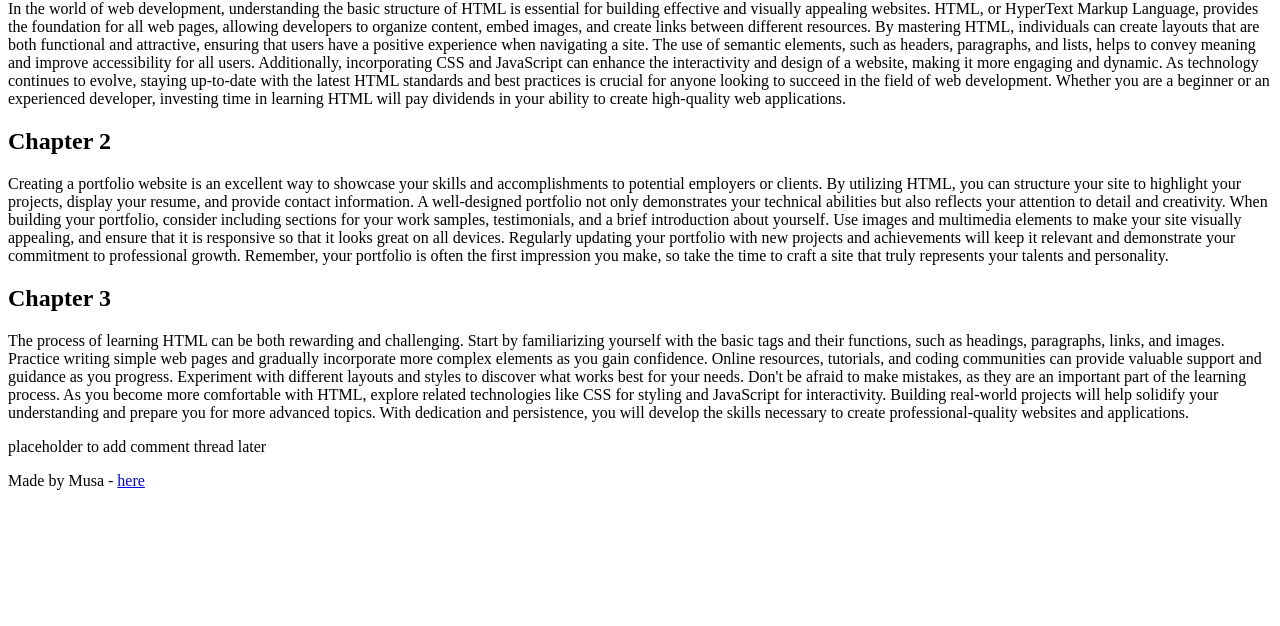
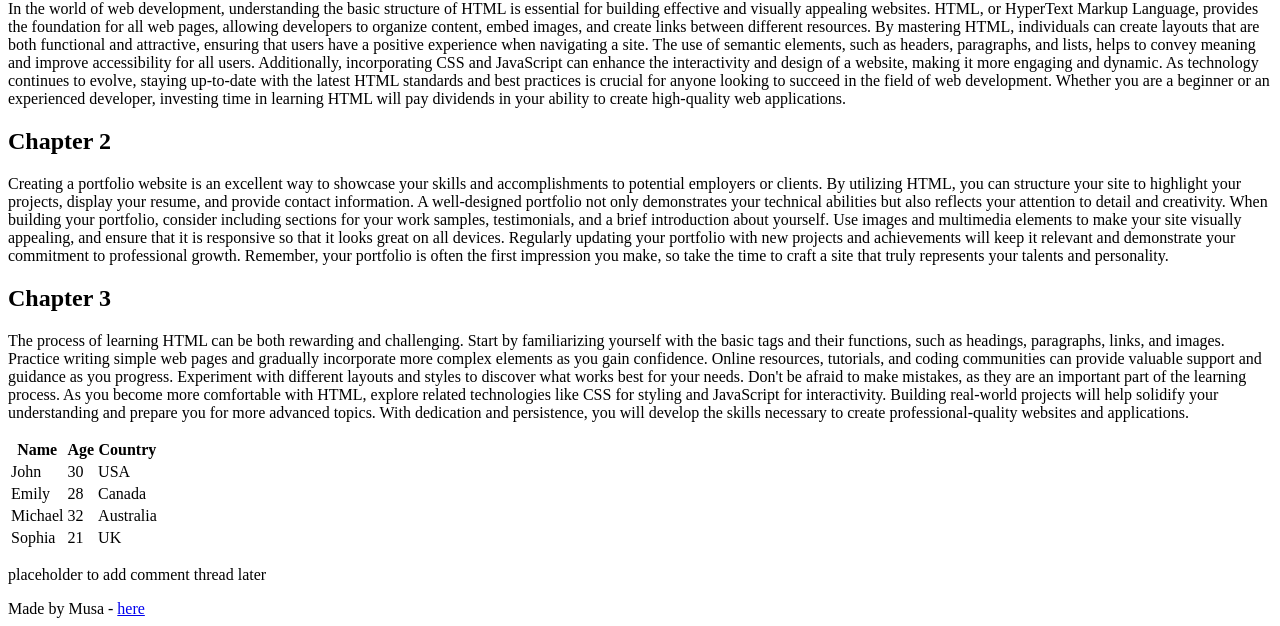
Before and after one commit to musa-bojang/My_First_Portfolio, a plain HTML site: page html_basic/index.html in a window 1280 px wide. Shown: the part 766-1392 px from the top of the page. Before the commit the page ends 1264 px from the top, so only its background shows below. Drawn offline with Linux system fonts and the light colour scheme.

Commit message:
Add some level of creativity

```diff
--- a/html_basic/index.html
+++ b/html_basic/index.html
@@ -38,6 +38,37 @@
     <p>
         The process of learning HTML can be both rewarding and challenging. Start by familiarizing yourself with the basic tags and their functions, such as headings, paragraphs, links, and images. Practice writing simple web pages and gradually incorporate more complex elements as you gain confidence. Online resources, tutorials, and coding communities can provide valuable support and guidance as you progress. Experiment with different layouts and styles to discover what works best for your needs. Don't be afraid to make mistakes, as they are an important part of the learning process. As you become more comfortable with HTML, explore related technologies like CSS for styling and JavaScript for interactivity. Building real-world projects will help solidify your understanding and prepare you for more advanced topics. With dedication and persistence, you will develop the skills necessary to create professional-quality websites and applications.
     </p>
+    <table>
+        <thead>
+            <tr >
+                <th>Name</th>
+                <th>Age</th>
+                <th>Country</th>
+            </tr>
+        </thead>
+        <tbody>
+            <tr>
+            <td>John</td>
+            <td>30</td>
+            <td>USA</td>
+            </tr>
+            <tr>
+                <td>Emily</td>
+                <td>28</td>
+                <td>Canada</td>
+            </tr>
+            <tr>
+                <td>Michael</td>
+                <td>32</td>
+                <td>Australia</td>
+            </tr>
+            <tr>
+                <td>Sophia</td>
+                <td>21</td>
+                <td>UK</td>
+            </tr>
+        </tbody>
+    </table>
   </article>
   <aside>
     <p>placeholder to add comment thread later</p>
```
